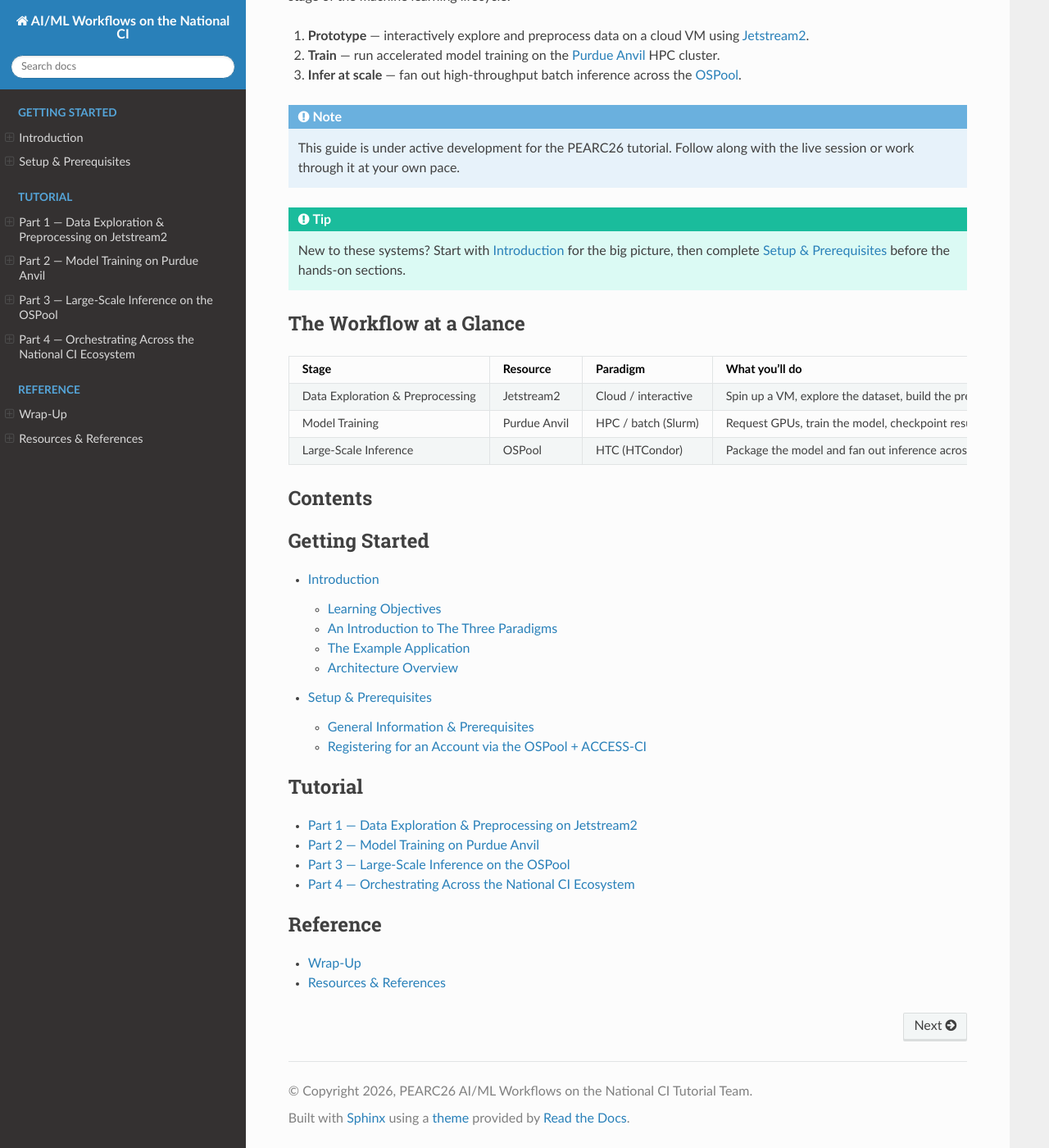
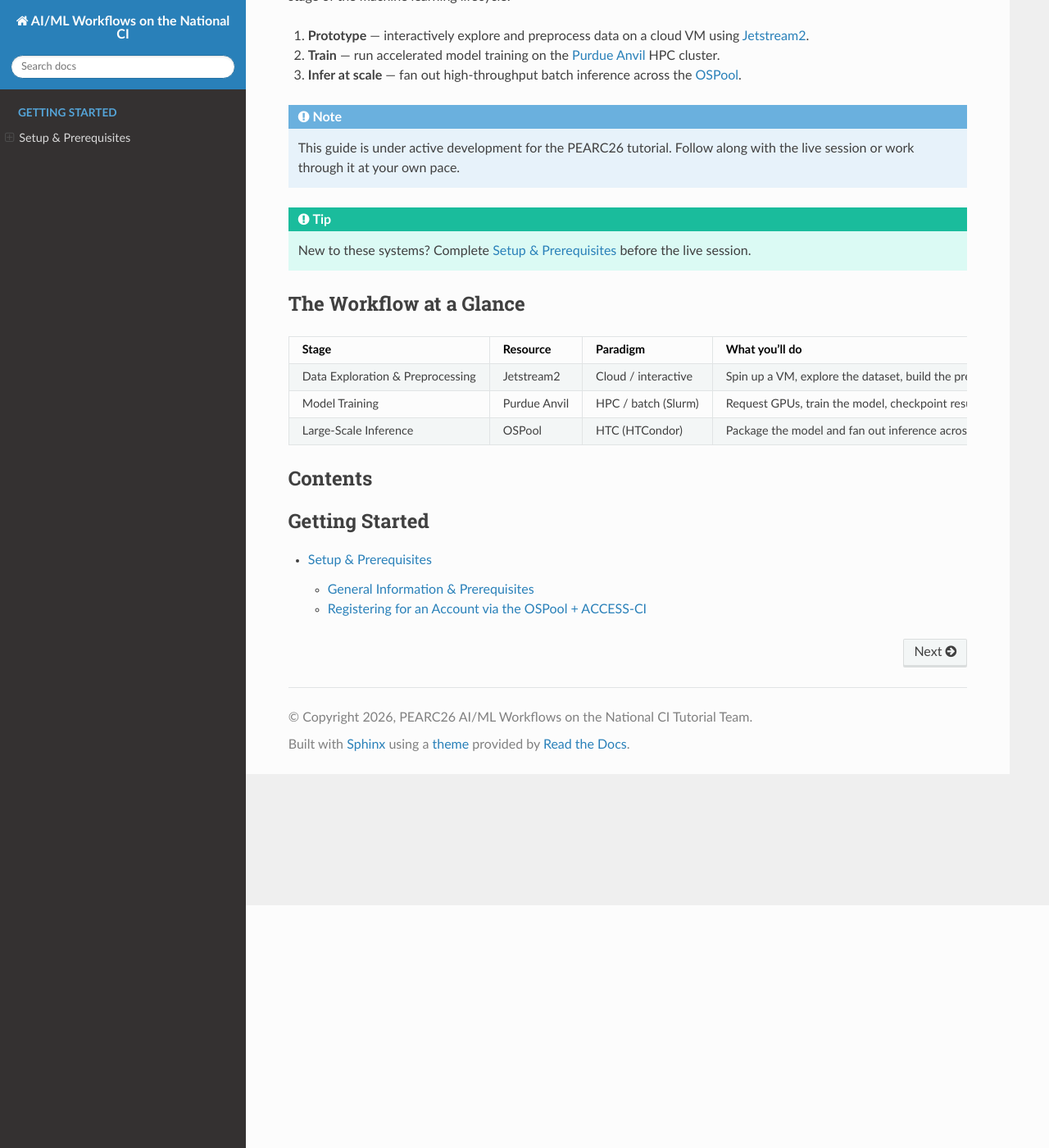
Before and after one commit to dmora127/PEARC26-AIML-on-National-CI, a Sphinx documentation site: the page built from docs/source/index.rst, in a window 1280 px wide and 1400 px high, scrolled down 296 px. Shown: the whole window at 82% size. Built offline with Sphinx 7.4.7 and the Read the Docs theme 3.1.0, drawn with Linux system fonts in a browser that asks for light colours; some of the changed lines change nothing that is shown.

Commit message:
update documentation to exclude unpublished sections and clarify navigation

```diff
--- a/docs/source/conf.py
+++ b/docs/source/conf.py
@@ -32,7 +32,18 @@
 intersphinx_disabled_domains = ["std"]
 
 templates_path = ["_templates"]
-exclude_patterns = []
+
+# Only the landing page and the setup section are published for now; the
+# tutorial content stays hidden until it is ready for release.
+exclude_patterns = [
+    "introduction.rst",
+    "part1-jetstream2/*",
+    "part2-anvil/*",
+    "part3-ospool/*",
+    "part4-orchestrating-across-ci/*",
+    "wrap-up.rst",
+    "resources.rst",
+]
 
 # -- Options for HTML output -------------------------------------------------
 
--- a/docs/source/index.rst
+++ b/docs/source/index.rst
@@ -23,8 +23,7 @@
 
 .. tip::
 
-   New to these systems? Start with :doc:`introduction` for the big picture,
-   then complete :doc:`setup/index` before the hands-on sections.
+   New to these systems? Complete :doc:`setup/index` before the live session.
 
 The Workflow at a Glance
 ------------------------
@@ -57,21 +56,16 @@
    :maxdepth: 2
    :caption: Getting Started
 
-   introduction
    setup/index
 
-.. toctree::
-   :maxdepth: 2
-   :caption: Tutorial
+.. Tutorial and reference sections are hidden until release. To restore,
+   re-add the toctree entries below and remove the matching entries from
+   exclude_patterns in conf.py.
 
+   introduction
    part1-jetstream2/index
    part2-anvil/index
    part3-ospool/index
    part4-orchestrating-across-ci/index
-
-.. toctree::
-   :maxdepth: 1
-   :caption: Reference
-
    wrap-up
    resources
```
